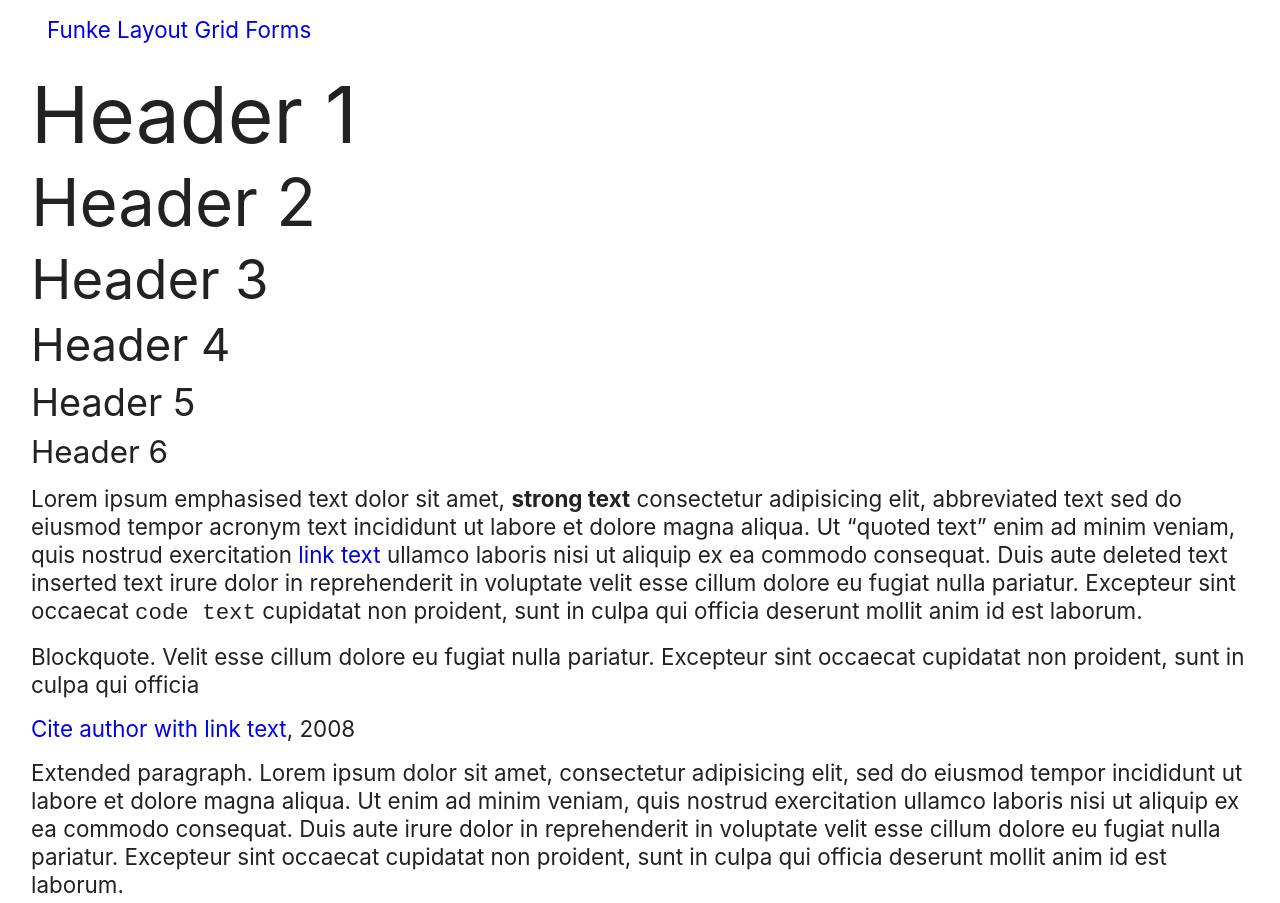
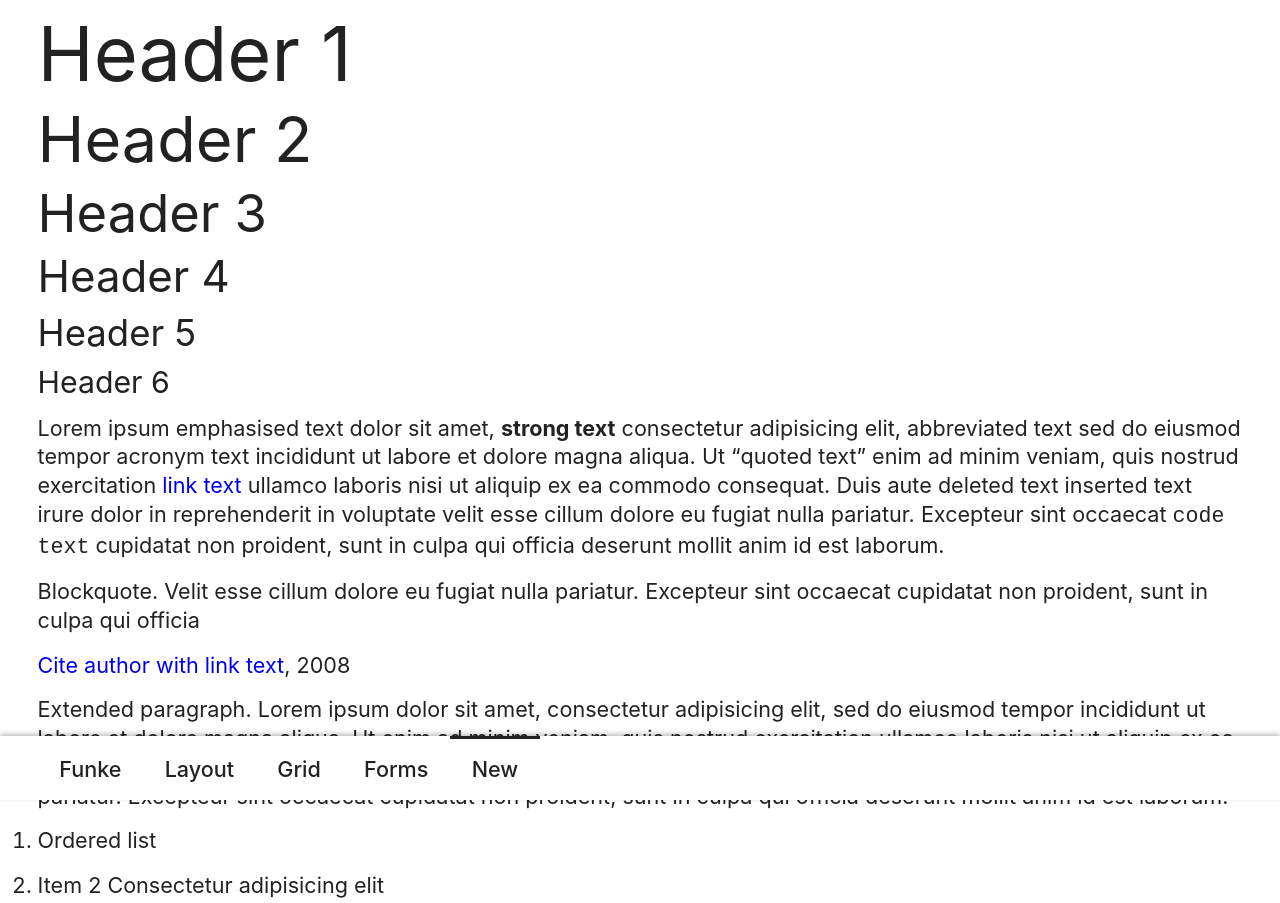
Before and after one commit to pontuswallberg/funke, a website: page docs/new.html in a window 1280 px wide. Shown: the top 903 px of the page. Drawn offline with Linux system fonts and the light colour scheme.

Commit message:
trying nav, container and polishing

```diff
--- a/docs/new.html
+++ b/docs/new.html
@@ -14,22 +14,17 @@
 <body>
 
 <header>
-	<nav>
-		<div class="container">
-			<div class="row">
-				<div class="col">
-					<a href="/funke/">Funke</a>
-					<a href="/funke/layout">Layout</a>
-					<a href="/funke/grid">Grid</a>
-					<a href="/funke/forms">Forms</a>
-				</div>
-			</div>
-		</div>
+	<nav class="simple simple-nav">
+		<a href="/funke/">Funke</a>
+		<a href="/funke/layout">Layout</a>
+		<a href="/funke/grid">Grid</a>
+		<a href="/funke/forms">Forms</a>
+		<a class="active" href="/funke/new">New</a>
 	</nav>
 </header>
 
 <main>
-	<section class="container">
+	<section class="simple">
 		<h1>Header 1</h1>
 		<h2>Header 2</h2>
 		<h3>Header 3</h3>
--- a/scss/_variables.scss
+++ b/scss/_variables.scss
@@ -17,7 +17,7 @@ $shadow: 0px 1px 2px rgba(10, 10, 10, 0.1) !default;
 $family-sans-serif: BlinkMacSystemFont, -apple-system, "Segoe UI", "Roboto", "Oxygen", "Ubuntu", "Cantarell", "Fira Sans", "Droid Sans", "Helvetica Neue", "Helvetica", "Arial", sans-serif !default;
 $render-mode: optimizeLegibility !default;
 
-$font-size: calc(1em + .5vw) !default;
+$font-size: calc(.75em + .75vw) !default;
 $font-size-base: 1rem !default;
 $font-size-h1: 3.5em !default;
 $font-size-h2: 2.92em !default;
@@ -39,3 +39,5 @@ $breakpoints: (
 
 $columns: 12 !default;
 $gutter: 1rem !default;
+
+$simple: calc(.75rem + 2vw) !default;
--- a/scss/funke.scss
+++ b/scss/funke.scss
@@ -29,7 +29,7 @@ body {
 	flex-direction: column;
 	font-family: $family-sans-serif;
 	font-size: $font-size;
-	line-height: 1.25;
+	line-height: 1.33;
 	min-height: 100%;
 }
 
@@ -95,6 +95,32 @@ pre {
 	margin: $gutter;
 }
 
+nav.simple-nav {
+	background-color: #fff;
+	bottom: 0;
+	position: fixed;
+	width: 100%;
+	box-shadow: 0 -2px 5px rgba(0,0,0,.26);
+	height: 4rem;
+	display: flex;
+	align-items: stretch;
+	z-index: 1010;
+	a {
+		color: $black;
+		align-items: center;
+		display: flex;
+		height: 100%;
+		margin: 0;
+		padding-left: 1em;
+		padding-right: 1em;
+		font-weight: 500;
+		border-top: 3px solid transparent;
+		&.active {
+			border-top: 3px solid $black;
+		}
+	}
+}
+
 @import "utilities";
 @import "grid/grid";
 @import "form";
--- a/scss/grid/_grid.scss
+++ b/scss/grid/_grid.scss
@@ -1,5 +1,11 @@
 @import "placeholders";
 @import "../mixins";
+
+.simple {
+	display: block;
+	padding-left: $simple;
+	padding-right: $simple;
+}
 
 // Container wrap content in this to set max-width
 .container {
```
Also changed, not shown: docs/forms.html (+6 -11 lines), docs/grid.html (+6 -11 lines), docs/index.html (+6 -11 lines), docs/layout.html (+6 -11 lines), templates/new.html (+1 -1 lines), templates/partials/header.html (+6 -11 lines), docs/css/funke.css, 1 other file.
